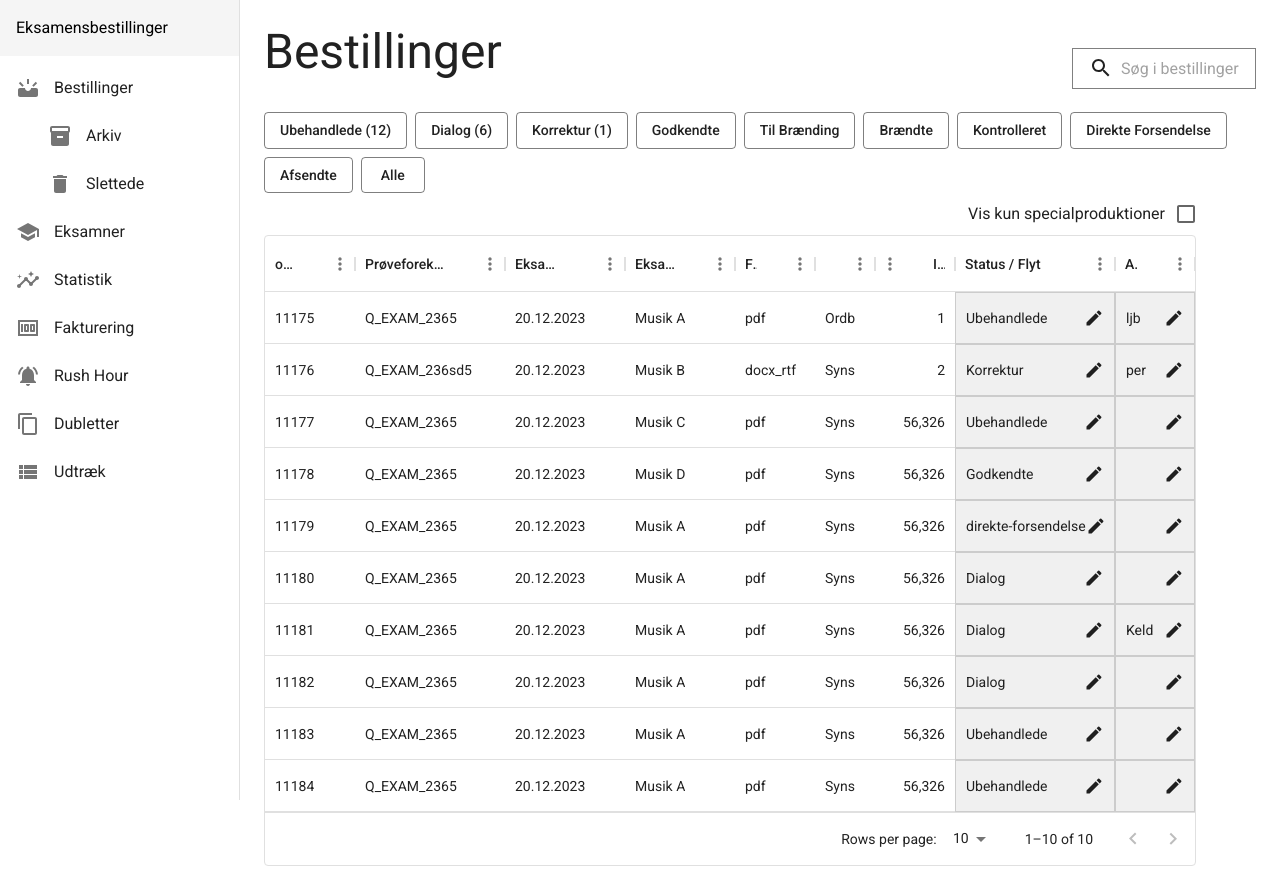
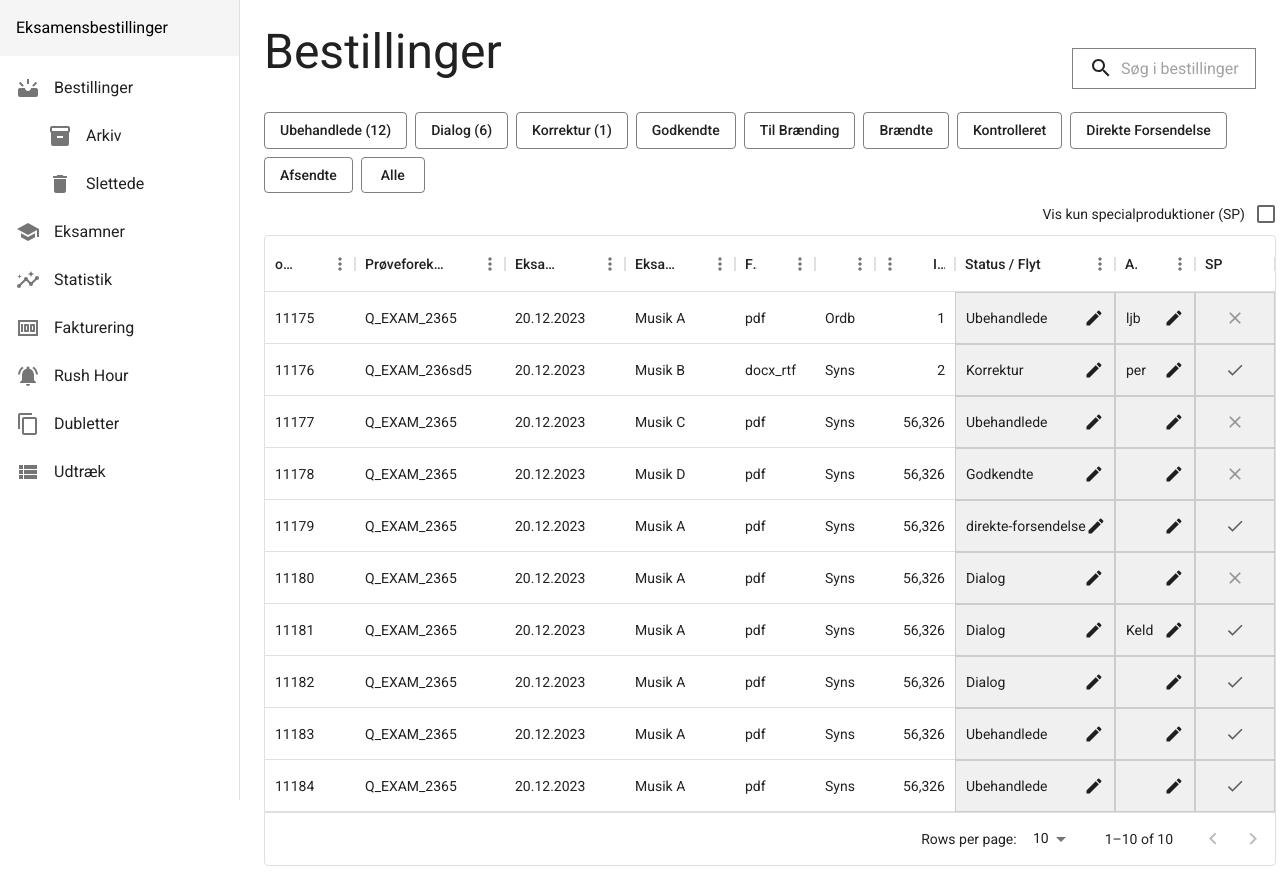
Before and after one commit to lasseclaes/material-next-app-router-ts, a Next.js app: page / in a window 1280 px wide. Built offline with nearby package versions, Linux system fonts and the light colour scheme.

Commit message:
checkbox filtering SP and SP colummn ops disabled

```diff
--- a/src/components/Checkboxljn.tsx
+++ b/src/components/Checkboxljn.tsx
@@ -1,21 +1,20 @@
 "use client";
+import React from "react";
 import Checkbox from "@mui/material/Checkbox";
 import FormControlLabel from "@mui/material/FormControlLabel";
-import React from "react";
 
-export default function Checkboxljn() {
-  const [checked, setChecked] = React.useState(false);
-
-  const handleChange = (event: React.ChangeEvent<HTMLInputElement>) => {
-    setChecked(event.target.checked);
-    alert("checked: " + event.target.checked);
+export default function Checkboxljn({ onCheckboxChange }) {
+  const handleCheckBoxChange = (event: React.ChangeEvent<HTMLInputElement>) => {
+    //alert("checked: " + event.target.checked);
+    const isChecked = event.target.checked;
+    onCheckboxChange(isChecked);
   };
 
   return (
     <FormControlLabel
       value="onlySpecialProductions"
-      control={<Checkbox onChange={handleChange} />}
-      label="Vis kun specialproduktioner"
+      control={<Checkbox onChange={handleCheckBoxChange} />}
+      label="Vis kun specialproduktioner (SP)"
       labelPlacement="start"
     />
   );
--- a/src/components/ExamOrdersDataGrid.tsx
+++ b/src/components/ExamOrdersDataGrid.tsx
@@ -104,15 +104,61 @@ const columns: GridColDef[] = [
       </>
     ),
   },
+  {
+    field: "special_production",
+    headerName: "SP",
+    width: 80,
+    //disable filters
+    filterable: false,
+    //disable sorting
+    //disable hide column and manage columns
+    hideable: false,
+    hideSortIcons: true,
+    disableColumnMenu: true,
+    sortable: false,
+    cellClassName: "ljn-editable-cell",
+    editable: true,
+    type: "boolean",
+    headerAlign: "left",
+    /*     renderCell: (params) => (
+      <>
+        {/* {console.log("params: ", params)} */
+    /*      {params.value}
+        <EditIcon fontSize="small" style={{ marginLeft: "auto" }} />
+      </>
+    ), */
+  },
 ];
 
 /* console.log("examorders", examorders);
 console.log("columns", columns); */
 
 export default function ExamOrdersDataGrid() {
-  const [open, setOpen] = useState(false);
+  const [shownOrders, setShownOrders] = useState(examOrders);
 
-  function openToast() {
+  const toggleSpecialProductions = (isChecked: boolean) => {
+    if (isChecked) {
+      setShownOrders(
+        examOrders.filter((order) => order.special_production === true)
+      );
+    } else {
+      setShownOrders(examOrders);
+    }
+  };
+
+  /*  function toggleSpecialProductions() {
+    if (isChecked) {
+      setShownOrders(examOrders);
+      return;
+    }
+    setShownOrders(
+      examOrders.filter((order) => order.special_production === true)
+    );
+  } */
+
+  const [openToastVal, setOpen] = useState(false);
+
+  function openToast(): void {
     setOpen((prev) => (prev = true));
   }
 
@@ -125,7 +171,7 @@ export default function ExamOrdersDataGrid() {
     <Box sx={{ width: "fit-content" }}>
       <Snackbar
         anchorOrigin={{ vertical: "top", horizontal: "center" }}
-        open={open}
+        open={openToastVal}
         autoHideDuration={6000}
         message="Husk at forlade cellen, for at dine ændringer bliver gemt."
       >
@@ -134,13 +180,13 @@ export default function ExamOrdersDataGrid() {
         </Alert>
       </Snackbar>
       <Box sx={{ display: "flex", justifyContent: "end" }}>
-        <Checkboxljn />
+        <Checkboxljn onCheckboxChange={toggleSpecialProductions} />
       </Box>
       <DataGrid
         // loading={!examorders ? true : false}
         // disableColumnMenu
         loading={false}
-        rows={examOrders}
+        rows={shownOrders}
         columns={columns}
         initialState={{
           pagination: {
--- a/src/components/ThemeRegistry/theme.ts
+++ b/src/components/ThemeRegistry/theme.ts
@@ -61,6 +61,13 @@ const theme = createTheme({
         },
       },
     },
+    MuiFormControlLabel: {
+      styleOverrides: {
+        label: {
+          fontSize: "0.875rem",
+        },
+      },
+    },
   },
 });
 
--- a/src/data/examOrders.js
+++ b/src/data/examOrders.js
@@ -10,6 +10,7 @@ export const examOrders = [
     visionimpaired_exam: false,
     itemid: 1,
     status: "Ubehandlede",
+    special_production: false,
     att: "ljb",
   },
   {
@@ -23,6 +24,7 @@ export const examOrders = [
     visionimpaired_exam: true,
     itemid: 2,
     status: "Korrektur",
+    special_production: true,
     att: "per",
   },
   {
@@ -36,6 +38,7 @@ export const examOrders = [
     visionimpaired_exam: true,
     itemid: 56326,
     status: "Ubehandlede",
+    special_production: false,
     att: "",
   },
   {
@@ -49,6 +52,7 @@ export const examOrders = [
     visionimpaired_exam: true,
     itemid: 56326,
     status: "Godkendte",
+    special_production: false,
     att: "",
   },
   {
@@ -62,6 +66,7 @@ export const examOrders = [
     visionimpaired_exam: true,
     itemid: 56326,
     status: "direkte-forsendelse",
+    special_production: true,
     att: "",
   },
   {
@@ -75,6 +80,7 @@ export const examOrders = [
     visionimpaired_exam: true,
     itemid: 56326,
     status: "Dialog",
+    special_production: false,
     att: "",
   },
   {
@@ -88,6 +94,7 @@ export const examOrders = [
     visionimpaired_exam: true,
     itemid: 56326,
     status: "Dialog",
+    special_production: true,
     att: "Keld",
   },
   {
@@ -101,6 +108,7 @@ export const examOrders = [
     visionimpaired_exam: true,
     itemid: 56326,
     status: "Dialog",
+    special_production: true,
     att: "",
   },
   {
@@ -114,6 +122,7 @@ export const examOrders = [
     visionimpaired_exam: true,
     itemid: 56326,
     status: "Ubehandlede",
+    special_production: true,
     att: "",
   },
   {
@@ -127,6 +136,7 @@ export const examOrders = [
     visionimpaired_exam: true,
     itemid: 56326,
     status: "Ubehandlede",
+    special_production: true,
     att: "",
   },
 ];
```
